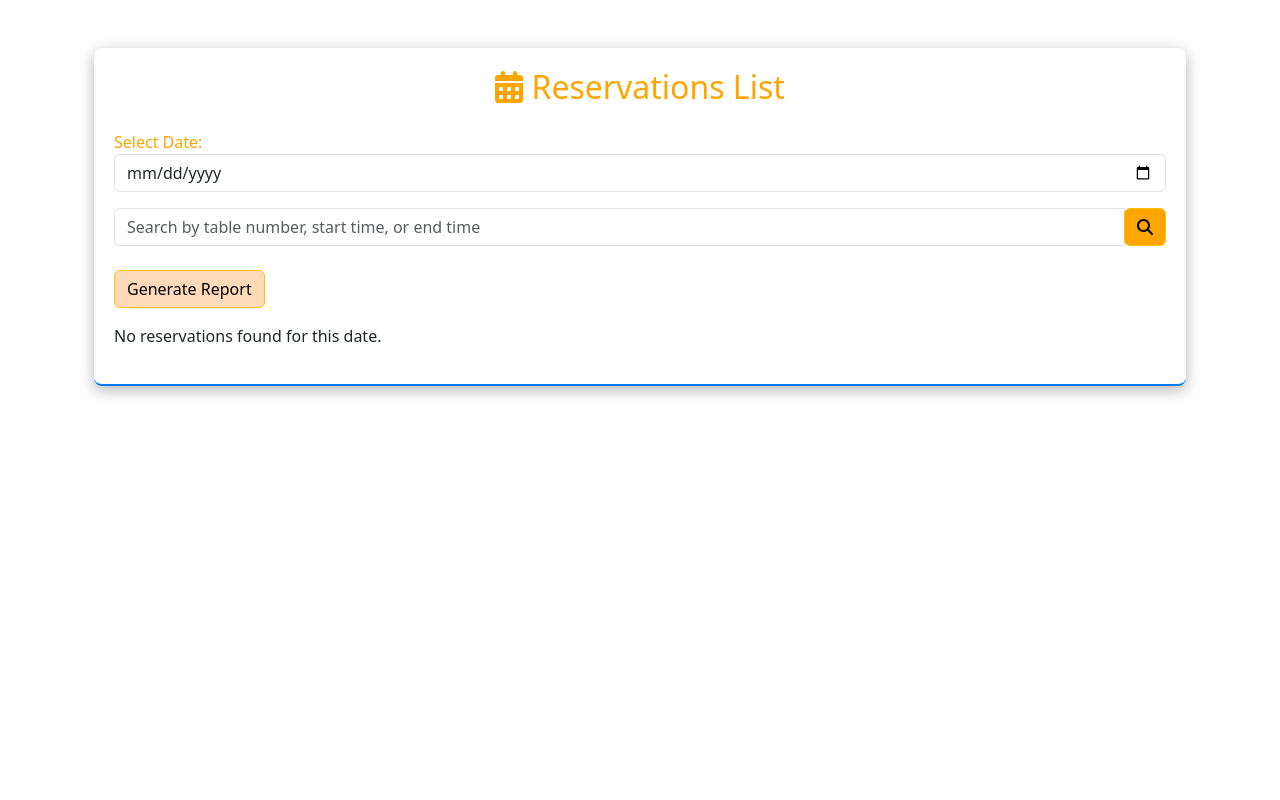
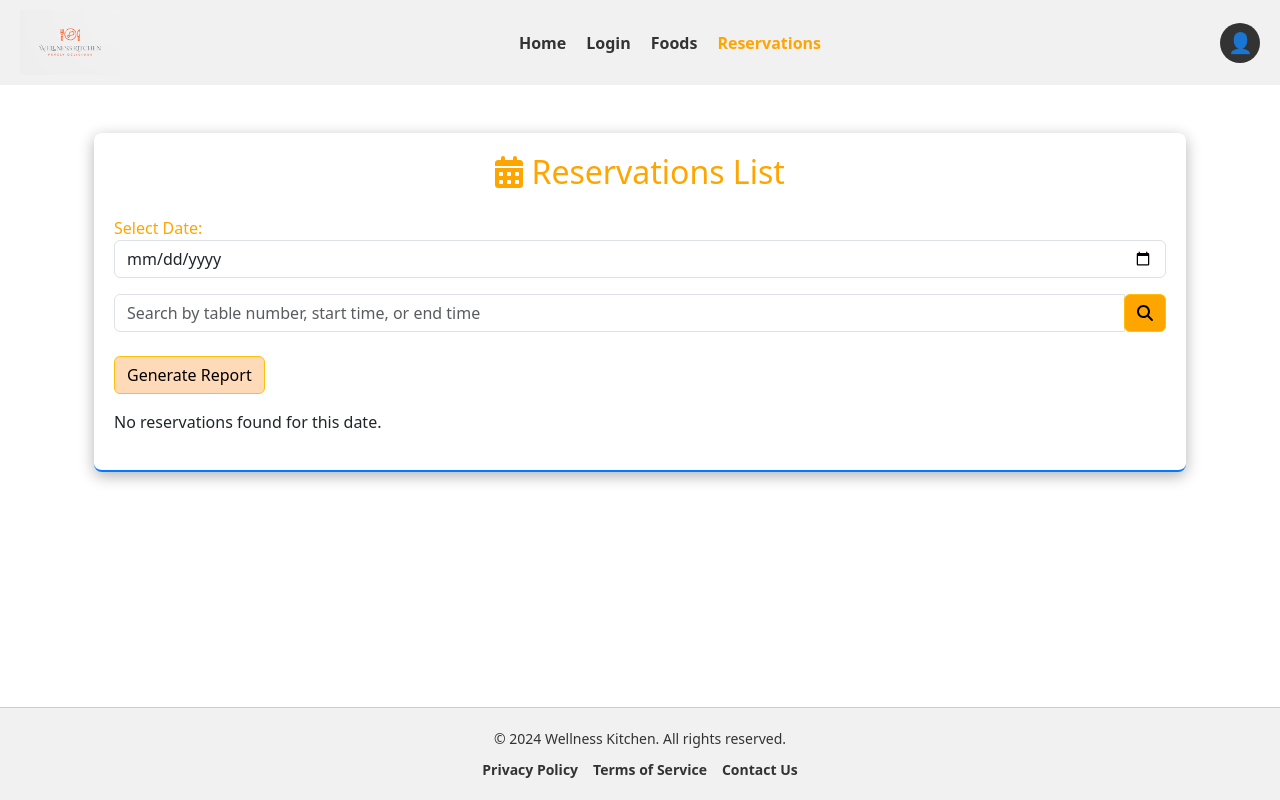
Before and after one commit to VidAbw/Y2-S2-IT-Project, a React (Create React App) app in the folder frontend/: page /reservations in a window 1280 px wide. Built offline with nearby package versions, Linux system fonts and the light colour scheme.

Commit message:
reservation new

```diff
--- a/frontend/src/App.js
+++ b/frontend/src/App.js
@@ -160,14 +160,61 @@ function App() {
             </Wrapper>
           }
         />
-         {/* Reservation Routes */}
-         <Route path="/reservations" element={<ReservationsList />} />
-        <Route path="/reservations/update/:id" element={<UpdateReservation />} />
-        <Route path="/user/reservation" element={<UserReservation />} />
-        <Route path="/reservations/create" element={<CreateReservation />} />
+
+        {/* Wrapped Reservation Routes */}
+        <Route
+          path="/reservations"
+          element={
+            <Wrapper>
+              <Header />
+              <Content>
+                <ReservationsList />
+              </Content>
+              <Footer />
+            </Wrapper>
+          }
+        />
+        <Route
+          path="/reservations/update/:id"
+          element={
+            <Wrapper>
+              <Header />
+              <Content>
+                <UpdateReservation />
+              </Content>
+              <Footer />
+            </Wrapper>
+          }
+        />
+        <Route
+          path="/user/reservation"
+          element={
+            <Wrapper>
+              <Header />
+              <Content>
+                <UserReservation />
+              </Content>
+              <Footer />
+            </Wrapper>
+          }
+        />
+        <Route
+          path="/reservations/create"
+          element={
+            <Wrapper>
+              <Header />
+              <Content>
+                <CreateReservation />
+              </Content>
+              <Footer />
+            </Wrapper>
+          }
+        />
       </Routes>
     </BrowserRouter>
   );
 }
 
+
+
 export default App;
--- a/frontend/src/components/Reservation/ReservationsList.css
+++ b/frontend/src/components/Reservation/ReservationsList.css
@@ -1,5 +1,4 @@
 .reservations-background {
-    background-color: #ffb347;
     background-size: cover;
     background-position: center;
     height: 90vh;
```
